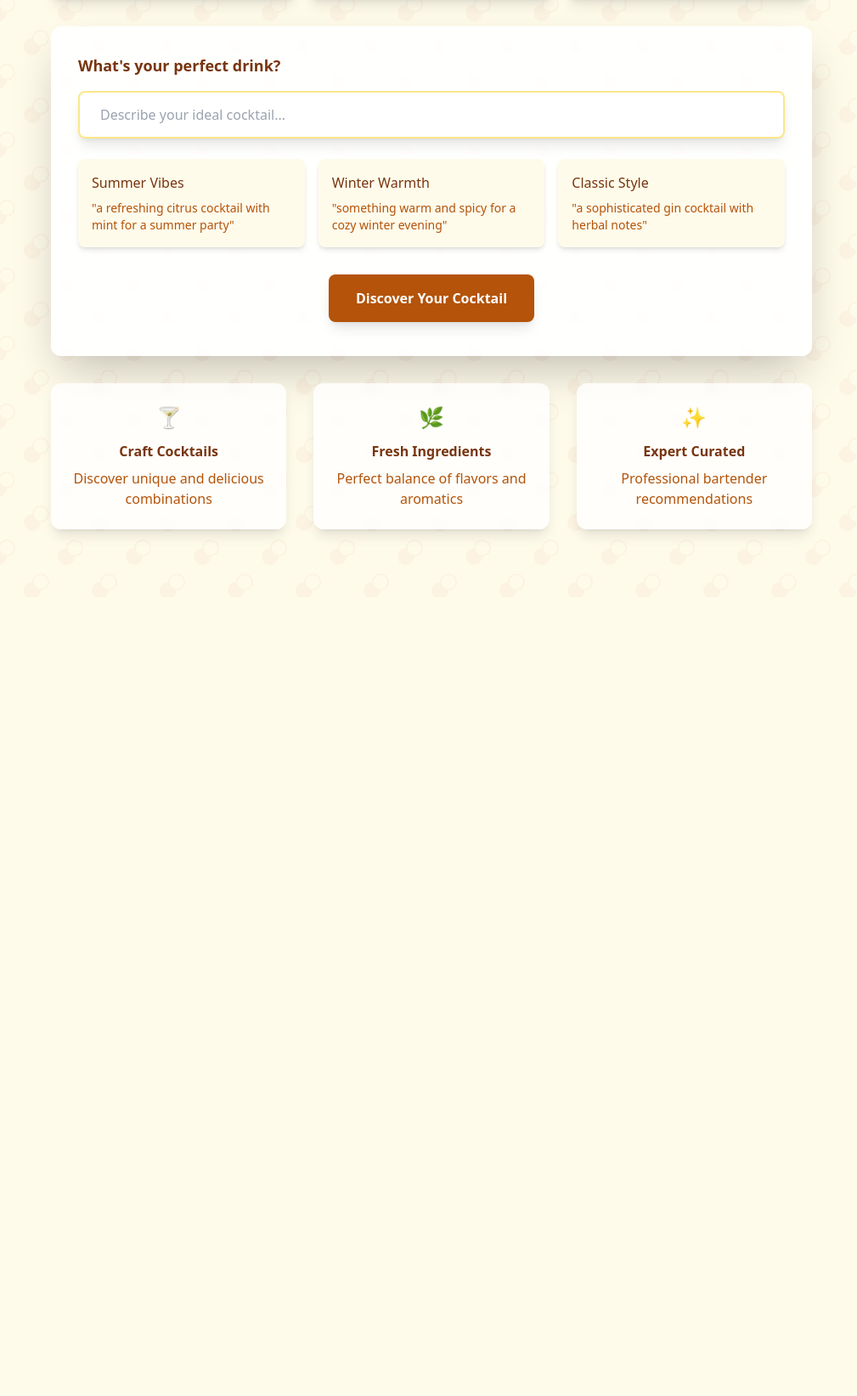
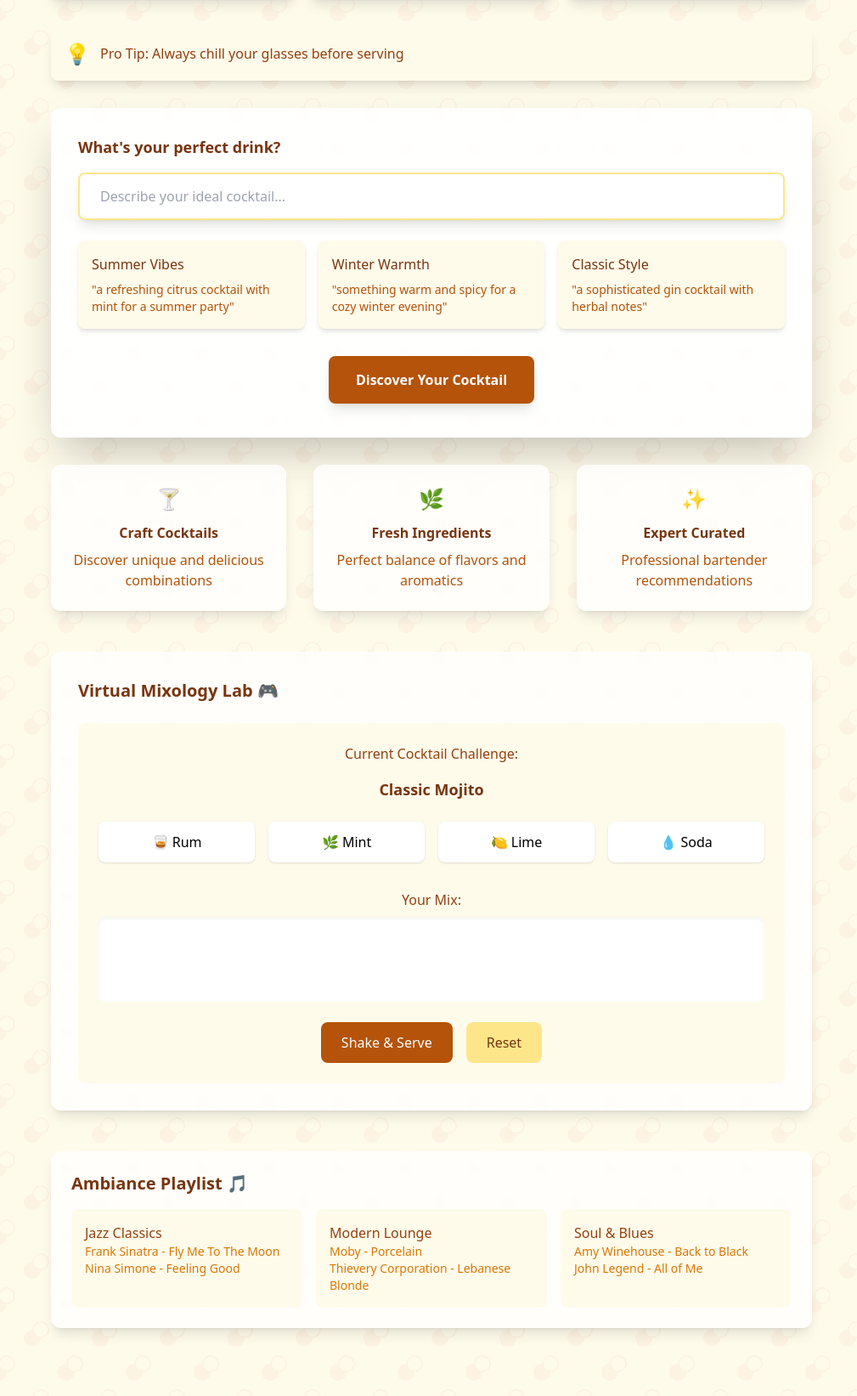
Before and after one commit to WesYang92/Term-Project, a Flask app: page / in a window 1280 px wide. Shown: the part 365-2008 px from the top of the page at 85% size, without its empty margins (132-1141 px from the left). Before the commit the page ends 1003 px from the top, so only its background shows below. Run offline with Flask 3, Linux system fonts and the light colour scheme; some libraries are stand-ins or nearby versions.

Commit message:
add bartending tip, Music Section and Interactive Bartending Game

```diff
--- a/templates/index.html
+++ b/templates/index.html
@@ -36,7 +36,13 @@
                     <img src="https://luxurylifestyleawards.com/wp-content/uploads/2022/03/caroline-hernandez-8IR7jXjNG0w-unsplash.jpg" alt="Elegant cocktail" class="w-full h-48 object-cover"/>
                 </div>
             </div>
-
+            <!-- Bartending Tip -->
+            <div class="bg-amber-50 p-4 rounded-lg mb-8 shadow-lg">
+                <div class="flex items-center">
+                    <span class="text-2xl mr-3">💡</span>
+                    <p class="text-amber-800 font-medium" id="tip">Pro Tip: Always chill your glasses before serving</p>
+                </div>
+            </div>
             <!-- Search Form -->
             <form action="/search" method="POST" class="bg-white shadow-2xl rounded-xl px-8 pt-8 pb-10 mb-8 backdrop-blur-sm bg-white/90">
                 <div class="mb-8">
@@ -77,7 +83,6 @@
                     </button>
                 </div>
             </form>
-
             <!-- Features Section -->
             <div class="grid grid-cols-1 md:grid-cols-3 gap-8 text-center mb-12">
                 <div class="bg-white/80 rounded-xl p-6 shadow-lg backdrop-blur-sm">
@@ -96,6 +101,100 @@
                     <p class="text-amber-700">Professional bartender recommendations</p>
                 </div>
             </div>
+            <!-- Interactive Bartending Games(This part is generate by AI) -->
+            <div class="bg-white/80 rounded-xl p-8 shadow-lg backdrop-blur-sm mb-12">
+                <h3 class="text-amber-900 font-semibold text-xl mb-6">Virtual Mixology Lab 🎮</h3>
+
+                <div class="bg-amber-50 p-6 rounded-lg">
+                    <div id="mixing-game" class="text-center">
+                        <div class="mb-6">
+                            <h4 class="text-amber-800 font-medium mb-4">Current Cocktail Challenge:</h4>
+                            <p id="target-cocktail" class="text-lg text-amber-900 font-bold">Classic Mojito</p>
+                        </div>
+
+                        <div class="grid grid-cols-2 md:grid-cols-4 gap-4 mb-8">
+                            <button onclick="addIngredient('Rum')" class="ingredient-btn bg-white hover:bg-amber-100 p-3 rounded-lg shadow transition">
+                                🥃 Rum
+                            </button>
+                            <button onclick="addIngredient('Mint')" class="ingredient-btn bg-white hover:bg-amber-100 p-3 rounded-lg shadow transition">
+                                🌿 Mint
+                            </button>
+                            <button onclick="addIngredient('Lime')" class="ingredient-btn bg-white hover:bg-amber-100 p-3 rounded-lg shadow transition">
+                                🍋 Lime
+                            </button>
+                            <button onclick="addIngredient('Soda')" class="ingredient-btn bg-white hover:bg-amber-100 p-3 rounded-lg shadow transition">
+                                💧 Soda
+                            </button>
+                        </div>
+
+                        <div class="mb-6">
+                            <h4 class="text-amber-800 font-medium mb-2">Your Mix:</h4>
+                            <div id="current-mix" class="bg-white p-4 rounded-lg min-h-[100px] shadow-inner">
+                            </div>
+                        </div>
+
+                        <div class="flex gap-4 justify-center">
+                            <button onclick="checkMix()" class="bg-amber-700 hover:bg-amber-800 text-white px-6 py-3 rounded-lg transition">
+                                Shake & Serve
+                            </button>
+                            <button onclick="resetMix()" class="bg-amber-200 hover:bg-amber-300 text-amber-900 px-6 py-3 rounded-lg transition">
+                                Reset
+                            </button>
+                        </div>
+                    </div>
+                </div>
+             </div>
+
+             <script>
+             let currentMix = [];
+             const recipes = {
+                'Classic Mojito': ['Rum', 'Mint', 'Lime', 'Soda']
+             };
+
+             function addIngredient(ingredient) {
+                if (currentMix.length < 4) {
+                    currentMix.push(ingredient);
+                    updateDisplay();
+                }
+             }
+
+             function updateDisplay() {
+                const display = document.getElementById('current-mix');
+                display.innerHTML = currentMix.map(ing => `<span class="inline-block bg-amber-100 text-amber-800 px-3 py-1 rounded-full m-1">${ing}</span>`).join('');
+             }
+
+             function checkMix() {
+                const targetCocktail = document.getElementById('target-cocktail').textContent;
+                const correct = JSON.stringify(currentMix) === JSON.stringify(recipes[targetCocktail]);
+                alert(correct ? "Perfect mix! 🎉" : "Not quite right, try again!");
+             }
+
+             function resetMix() {
+                currentMix = [];
+                updateDisplay();
+             }
+             </script>
+             <!-- Music Section -->
+            <div class="bg-white/80 rounded-xl p-6 shadow-lg backdrop-blur-sm mb-12">
+                <h3 class="text-amber-900 font-semibold text-xl mb-4">Ambiance Playlist 🎵</h3>
+                <div class="grid grid-cols-1 md:grid-cols-2 lg:grid-cols-3 gap-4">
+                    <div class="bg-amber-50 p-4 rounded-lg">
+                        <p class="font-medium text-amber-800">Jazz Classics</p>
+                        <p class="text-sm text-amber-600">Frank Sinatra - Fly Me To The Moon</p>
+                        <p class="text-sm text-amber-600">Nina Simone - Feeling Good</p>
+                    </div>
+                    <div class="bg-amber-50 p-4 rounded-lg">
+                        <p class="font-medium text-amber-800">Modern Lounge</p>
+                        <p class="text-sm text-amber-600">Moby - Porcelain</p>
+                        <p class="text-sm text-amber-600">Thievery Corporation - Lebanese Blonde</p>
+                    </div>
+                    <div class="bg-amber-50 p-4 rounded-lg">
+                        <p class="font-medium text-amber-800">Soul & Blues</p>
+                        <p class="text-sm text-amber-600">Amy Winehouse - Back to Black</p>
+                        <p class="text-sm text-amber-600">John Legend - All of Me</p>
+                    </div>
+                </div>
+            </div>
         </div>
     </div>
 </body>
--- a/templates/results.html
+++ b/templates/results.html
@@ -63,7 +63,6 @@
             </div>
             {% endfor %}
         </div>
-
         <!-- No Results Message -->
         {% if not cocktails %}
         <div class="text-center py-12 bg-white/90 rounded-xl shadow-lg backdrop-blur-sm">
```
